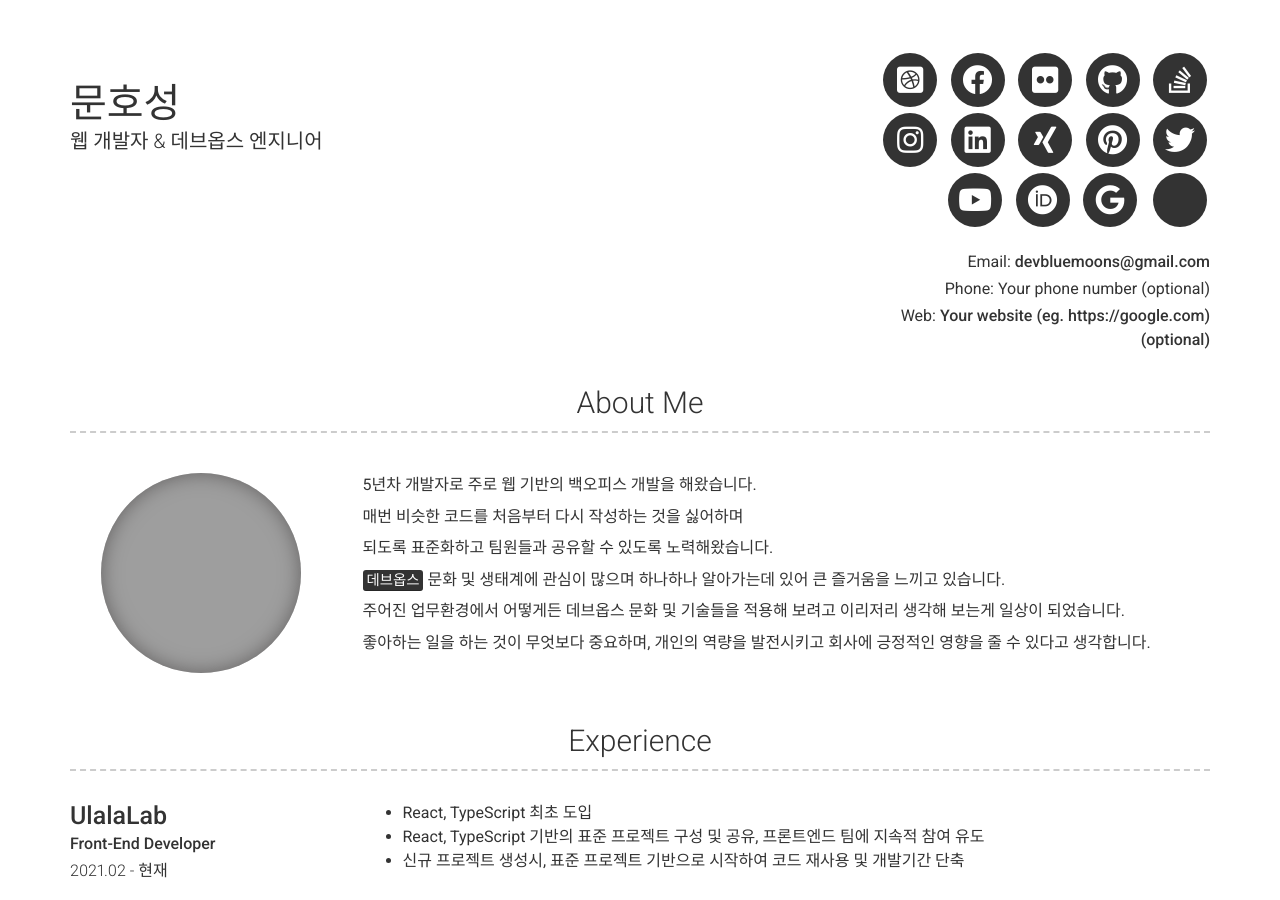
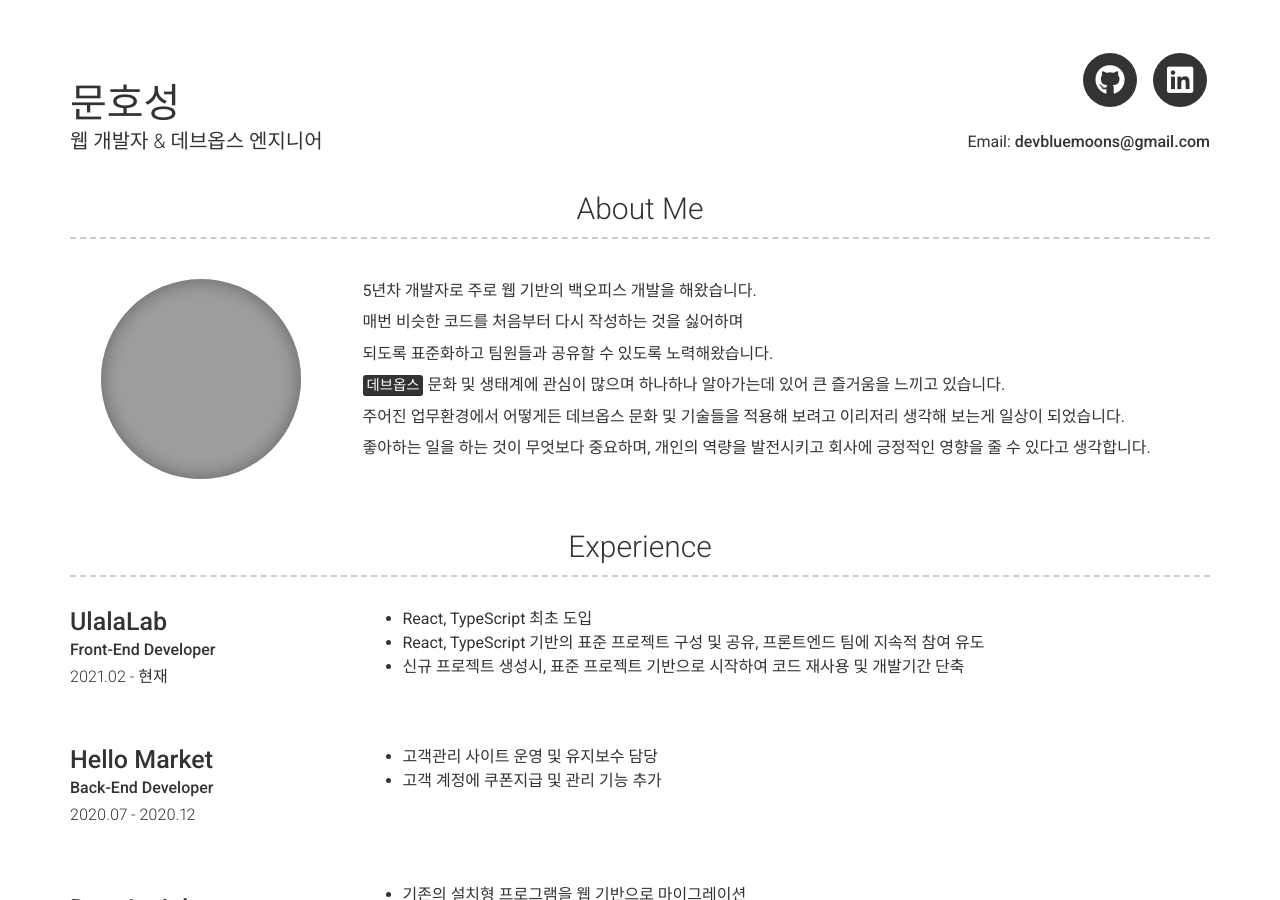
Before and after one commit to devbluemoons/resume, a Jekyll site: the page built from index.md, in a window 1280 px wide and 900 px high. Built offline with Jekyll 4.4.1, drawn with Linux system fonts in a browser that asks for light colours; nearby versions of some CDN libraries; grey boxes are pictures that could not be loaded.

Commit message:
head & header update

```diff
--- a/_includes/head.html
+++ b/_includes/head.html
@@ -3,7 +3,7 @@
   <meta http-equiv="X-UA-Compatible" content="IE=edge">
   <meta name="viewport" content="width=device-width, initial-scale=1">
 
-  <title>{{ site.name }} | {{ site.title }}</title>
+  <title>resume</title>
   {%- seo title=false -%}
 
   <link rel="stylesheet" href="{{ '/assets/main.css' | relative_url }}">
--- a/_includes/header.html
+++ b/_includes/header.html
@@ -6,121 +6,20 @@
     </div>
     <div class="col-xs-12 col-sm-6 col-md-6 col-lg-4 header-right">
       <ul class="icons no-print">
-        {%- if site.dribbble_username -%}
         <li>
-            <a target="_blank" href="https://dribbble.com/{{ site.dribbble_username| cgi_escape | escape }}" class="button button--sacnite button--round-l">
-              <i class="fab fa-dribbble-square" title="Dribble link"></i>
-            </a>
-          </li>
-        {%- endif -%}
-        {%- if site.facebook_username -%}
-          <li>
-            <a target="_blank" href="https://www.facebook.com/{{ site.facebook_username| cgi_escape | escape }}" class="button button--sacnite button--round-l">
-              <i class="fab fa-facebook" title="Facebook link"></i>
-            </a>
-          </li>
-        {%- endif -%}
-        {%- if site.flickr_username -%}
-          <li>
-            <a target="_blank" href="https://www.flickr.com/photos/{{ site.flickr_username| cgi_escape | escape }}" class="button button--sacnite button--round-l">
-              <i class="fab fa-flickr" title="Flickr link"></i>
-            </a>
-          </li>
-        {%- endif -%}
-        {%- if site.github_username -%}
-          <li>
-            <a target="_blank" href="https://github.com/{{ site.github_username| cgi_escape | escape }}" class="button button--sacnite button--round-l">
+          <a target="_blank" href="https://github.com/harveymoons" class="button button--sacnite button--round-l">
             <i class="fab fa-github" title="Github link"></i>
           </a>
         </li>
-        {%- endif -%}
-        {%- if site.stackoverflow_username -%}
         <li>
-            <a target="_blank" href="https://stackoverflow.com/users/{{ site.stackoverflow_username| cgi_escape | escape }}" class="button button--sacnite button--round-l">
-              <i class="fab fa-stack-overflow" title="Stackoverflow link"></i>
-            </a>
-          </li>
-        {%- endif -%}
-        {%- if site.instagram_username -%}
-          <li>
-            <a target="_blank" href="https://www.instagram.com/{{ site.instagram_username| cgi_escape | escape }}" class="button button--sacnite button--round-l">
-              <i class="fab fa-instagram" title="Instagram link"></i>
-            </a>
-          </li>
-        {%- endif -%}
-        {%- if site.linkedin_username -%}
-          <li>
-            <a target="_blank" href="https://www.linkedin.com/in/{{ site.linkedin_username| cgi_escape | escape }}" class="button button--sacnite button--round-l">
+          <a target="_blank" href="https://www.linkedin.com/in/bluemoons" class="button button--sacnite button--round-l">
             <i class="fab fa-linkedin" title="Linkedin link"></i>
           </a>
         </li>
-        {%- endif -%}
-        {%- if site.xing_username -%}
-          <li>
-            <a target="_blank" href="https://www.xing.com/profile/{{ site.xing_username| cgi_escape | escape }}" class="button button--sacnite button--round-l">
-              <i class="fab fa-xing" title="Xing link"></i>
-            </a>
-          </li>
-        {%- endif -%}
-        {%- if site.pinterest_username -%}
-          <li>
-            <a target="_blank" href="https://www.pinterest.com/{{ site.pinterest_username| cgi_escape | escape }}" class="button button--sacnite button--round-l">
-              <i class="fab fa-pinterest" title="Pintrest link"></i>
-            </a>
-          </li>
-        {%- endif -%}
-        {%- if site.twitter_username -%}
-          <li>
-            <a target="_blank" href="https://twitter.com/{{ site.twitter_username| cgi_escape | escape }}" class="button button--sacnite button--round-l">
-              <i class="fab fa-twitter" title="Twitter link"></i>
-            </a>
-          </li>
-        {%- endif -%}
-        {%- if site.youtube_username -%}
-          <li>
-            <a target="_blank" href="https://www.youtube.com/{{ site.youtube_username| cgi_escape | escape }}" class="button button--sacnite button--round-l">
-              <i class="fab fa-youtube" title="Youtube link"></i>
-            </a>
-          </li>
-        {%- endif -%}
-        {%- if site.orcid_username -%}
-          <li>
-            <a target="_blank" href="https://orcid.org/{{ site.orcid_username | escape }}" class="button button--sacnite button--round-l">
-              <i class="fab fa-orcid" title="ORCiD link"></i>
-            </a>
-          </li>
-        {%- endif -%}
-        {%- if site.googlescholar_username -%}
-          <li>
-            <a target="_blank" href="https://scholar.google.com/citations?user={{ site.googlescholar_username| escape }}" class="button button--sacnite button--round-l">
-              <i class="fab fa-google" title="Google scholar link"></i>
-            </a>
-          </li>
-        {%- endif -%}
-        {% for link in site.additional_links %}
-          <li>
-            {% include a.html href=link.url class="button button--sacnite button--round-l" %}
-              <i class="{{ link.icon }}" title="{{ link.title | escape }}"></i>
-            </a>
-          </li>
-        {% endfor %}
       </ul>
-
-      {%- if site.email -%}
       <p>
         {{ site.email_title | default: "Email" }}: <a href="mailto:{{ site.email }}" target="_blank">{{ site.email | escape }}</a>
       </p>
-      {%- endif -%}
-      {%- if site.phone -%}
-        <p>
-          {{ site.phone_title | default: "Phone" }}: {{ site.phone | escape }}
-        </p>
-      {%- endif -%}
-      {%- if site.website -%}
-        <p>
-          {{ site.website_title | default: "Web" }}: {% include a.html href=site.website %}{{ site.website | escape }}</a>
-        </p>
-      {%- endif -%}
     </div>
   </div>
 </div>
```
Lines whose indentation alone changed are shown as unchanged.
